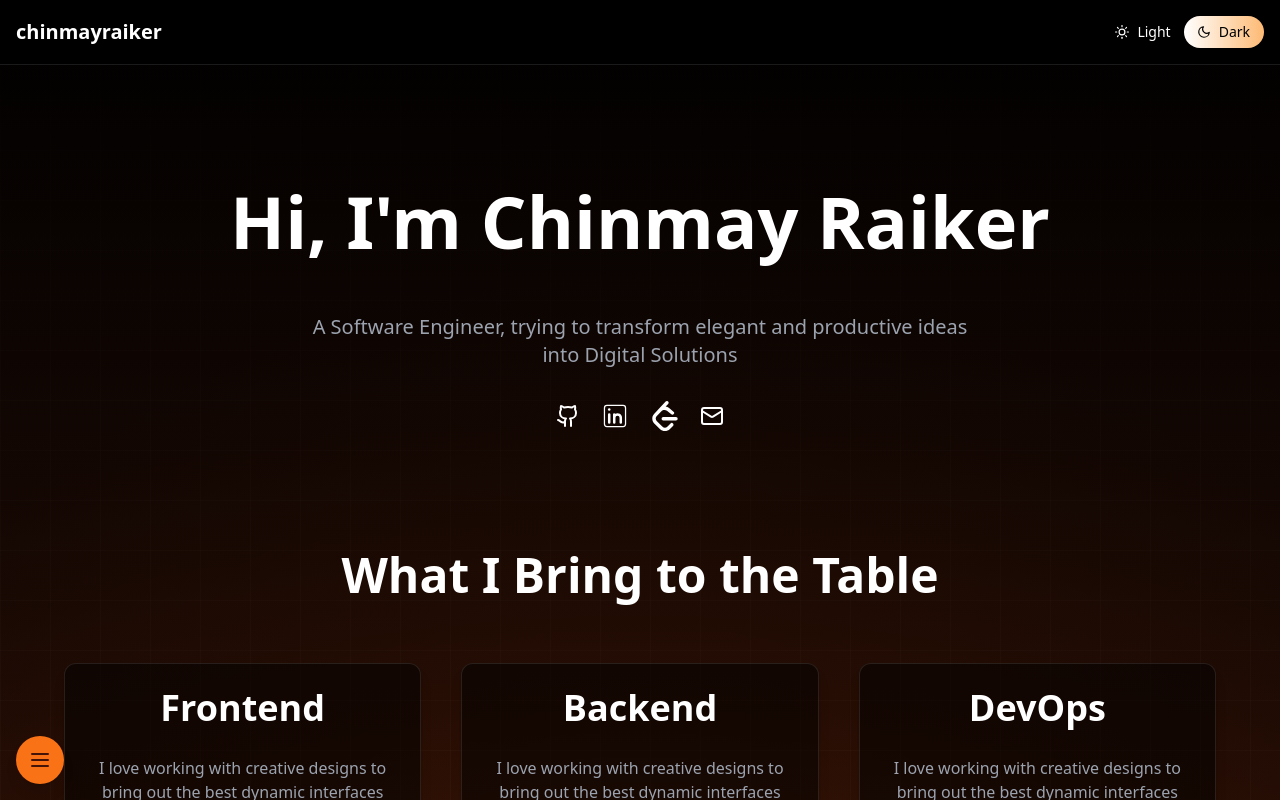
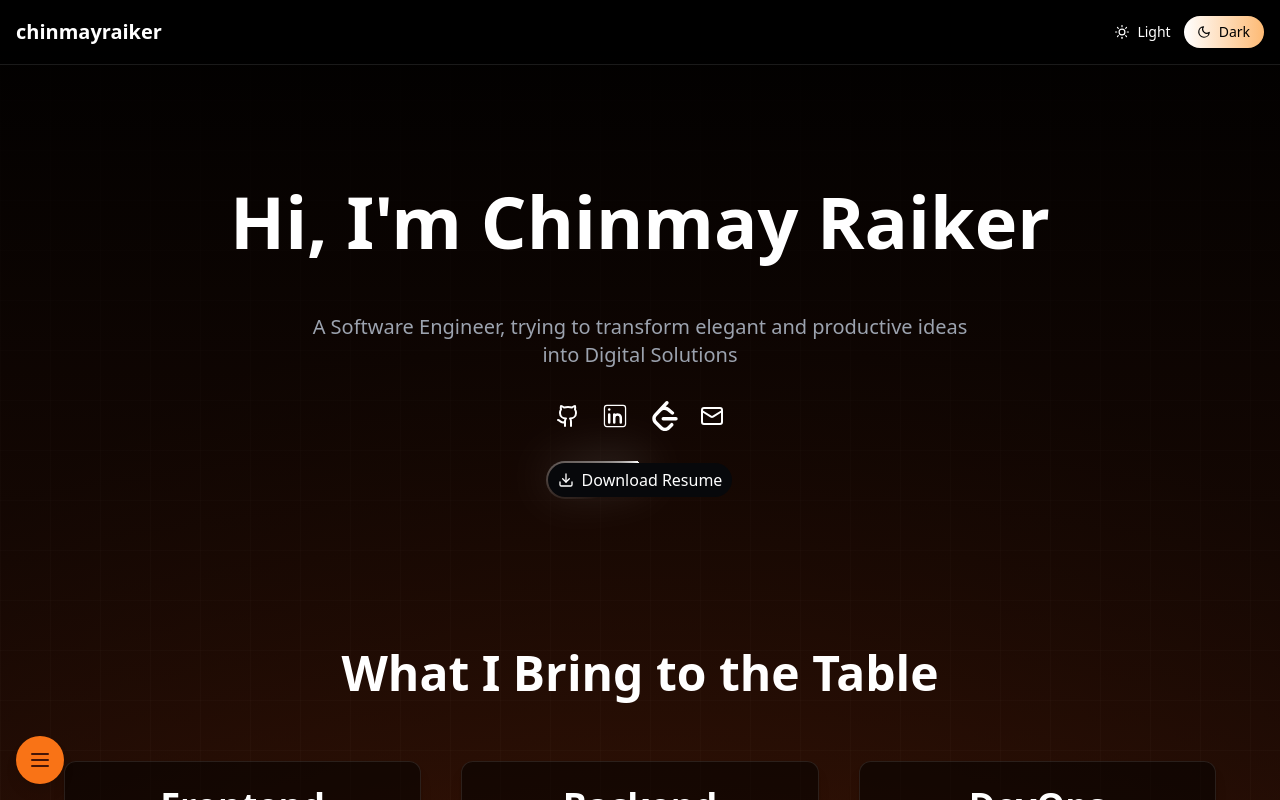
Before and after one commit to Psudopodiya/portfolio, a React (Vite) app: page / in a window 1280 px wide. Shown: the top 800 px of the page. Built offline with nearby package versions, Linux system fonts and the light colour scheme.

Commit message:
Added resume download button

```diff
--- a/src/components/HeroSection.tsx
+++ b/src/components/HeroSection.tsx
@@ -1,6 +1,7 @@
-import { GithubIcon, Mail } from "lucide-react";
+import { GithubIcon, Mail, Download } from "lucide-react";
 import { SiLeetcode } from "react-icons/si";
 import { CiLinkedin } from "react-icons/ci";
+import "./Portfolio.css";
 
 interface HeroSectionProps {
   isDarkTheme: boolean;
@@ -55,6 +56,15 @@ const HeroSection = ({ isDarkTheme }: HeroSectionProps) => (
         <Mail />
       </a>
     </div>
+    <button
+      onClick={() => window.open("/resume.pdf", "_blank")}
+      className={`rounded glow-box inline-flex items-center gap-2 bg-transparent hover:shadow-md hover:shadow-orange-400 transition duration-300 ease-in-out py-2 px-4 ${
+        isDarkTheme ? "text-white" : "text-black"
+      }`}
+    >
+      <Download className="w-4 h-4" />
+      Download Resume
+    </button>
   </section>
 );
 
```
Also changed, not shown: 1 other file (tests, documents, lock files or other folders).
